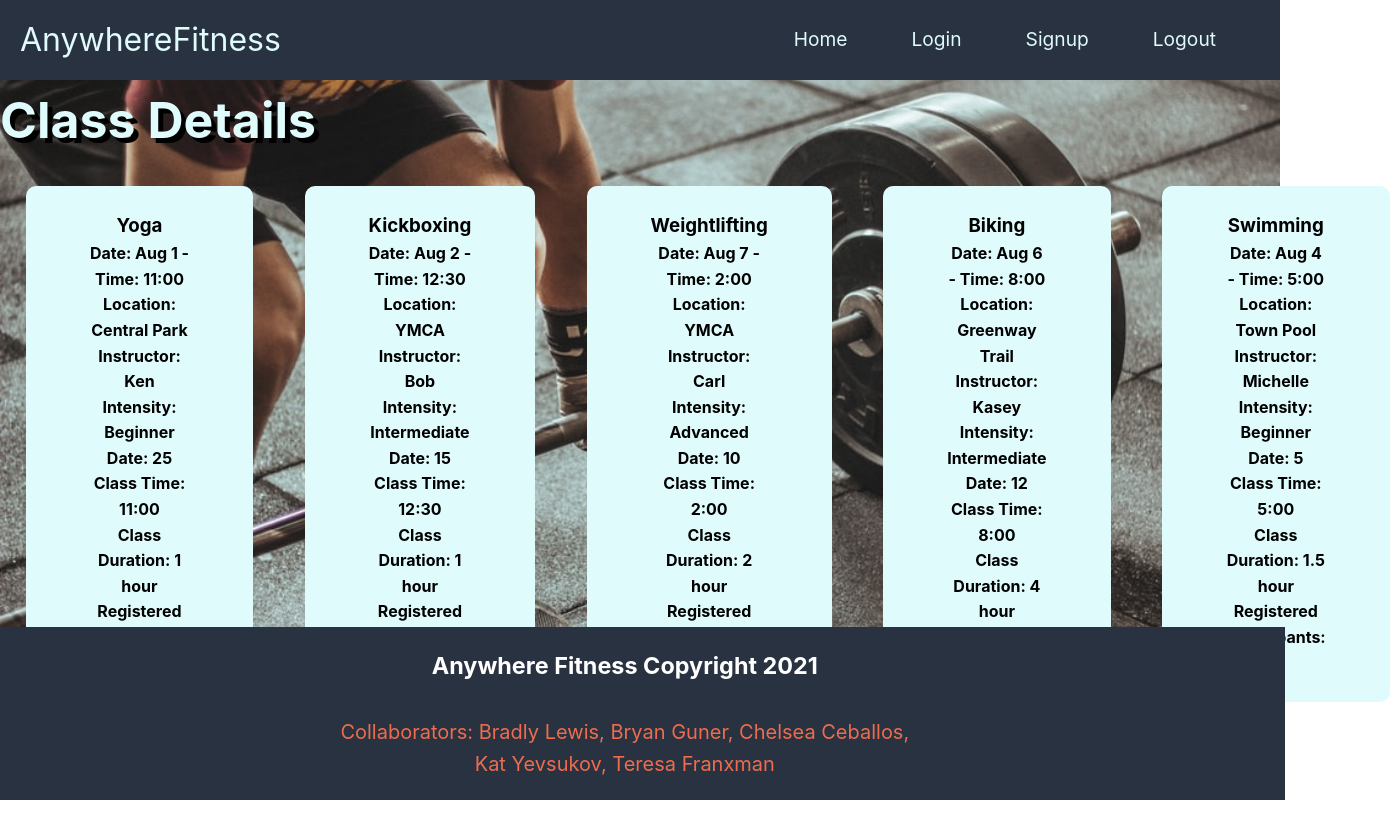
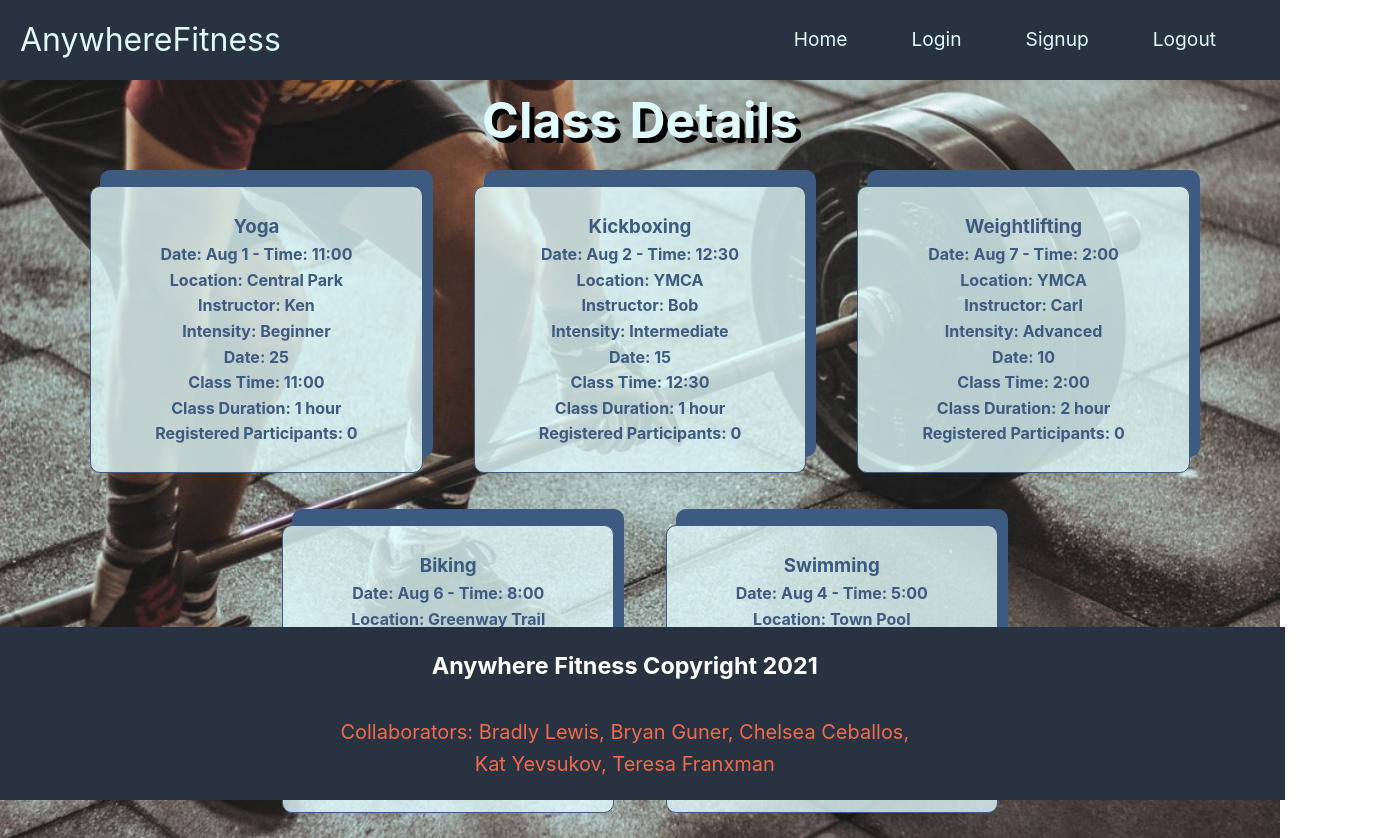
Before and after one commit to ft-anywherefitness-2/frontend, a React (Create React App) app: page /user/class/1 in a window 1280 px wide. Shown: the whole page, 1390 px wide, since content can reach past the window. Before the commit the page ends 800 px from the top, so only its background shows below. Built offline with nearby package versions, Linux system fonts and the light colour scheme; the HTML template or start-up script is replaced by a standard one.

Commit message:
more styling for classes

```diff
--- a/src/Styles/ClientPage.css
+++ b/src/Styles/ClientPage.css
@@ -14,7 +14,6 @@
 
 .client-class-container {
     display: flex;
-    border: 2px solid red;
     flex-wrap: wrap;
     margin: 2%;
     justify-content: center;
@@ -41,19 +40,29 @@
 
 .class-container {
     display:flex;
-
+    flex-wrap: wrap;
+    justify-content: center;
 }
 
 .class-box{
-    background-color: #e0fbfc;
+    background-color: rgb(224, 251, 252, 0.8);
     margin: 2%;
     border-radius: 10px;
     font-size: medium;
     font-weight: bold;
     padding: 2% 5%;
     height:fit-content;
+    color: rgb(61,90,128);
+    border: 1px solid rgb(61,90,128);
+    box-shadow: 10px -16px rgb(61,90,128);
 }
-/* ***************** BUTTON *********************** */
+
+.details-header{
+    text-align: center;
+}
+/* ****
+
+************* BUTTON *********************** */
 .btn:link,
 .btn:visited {
     text-transform: uppercase;
```
